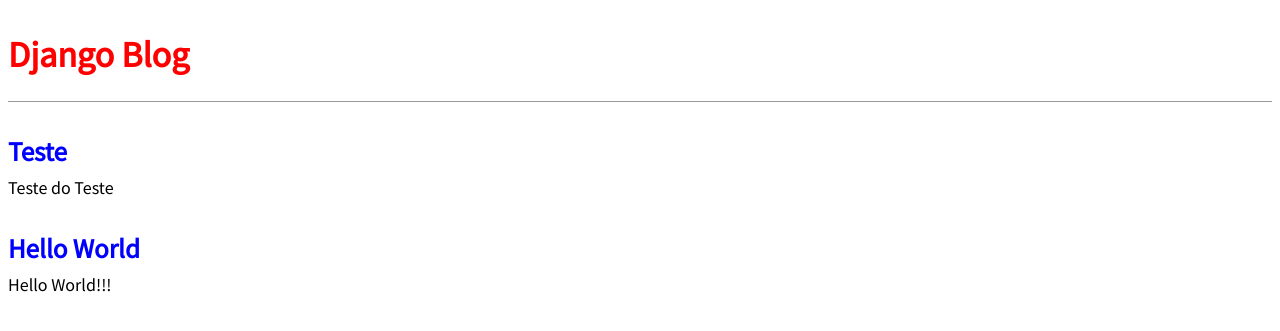
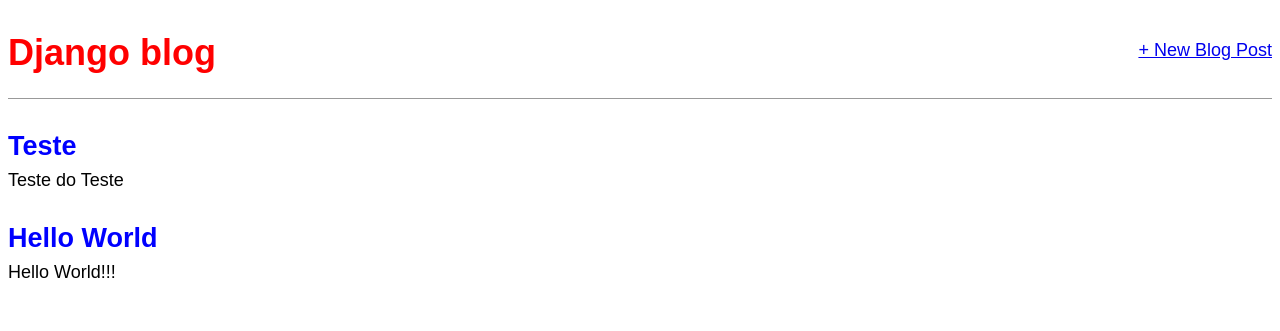
Before and after one commit to Matheusmrs396/tutorialDjango_06, a Django app: page / in a window 1280 px wide. Shown: the top 331 px of the page. Run offline with Django 4.2, Linux system fonts and the light colour scheme; data comes from the database, SQL or seed files in the repository; some web fonts are replaced.

Commit message:
Iniciando tutorial 7 - feito até o passo 2.4

```diff
--- a/blog/templates/base.html
+++ b/blog/templates/base.html
@@ -3,16 +3,20 @@
 <html>
     <head>
         <title>Django blog</title>
-        <link
-        href="https://fonts.googleapis.com/css?family=Source+Sans+Pro:400"
-        rel="stylesheet">
+        <link href="https://fonts.googleapis.com/css?family=\
+        Source+Sans+Pro:400" rel="stylesheet">
         <link href="{% static 'css/base.css' %}" rel="stylesheet">
     </head>
     <body>
-        <header>
-            <h1><a href="{% url 'home' %}">Django Blog</a></h1>
-        </header>
         <div>
+            <header>
+                <div class="nav-left">
+                    <h1><a href="{% url 'home' %}">Django blog</a></h1>
+                </div>
+                <div class="nav-right">
+                    <a href="{% url 'post_new' %}">+ New Blog Post</a>
+                </div>
+            </header>
             {% block content %}
             {% endblock content %}
         </div>
--- a/blog/urls.py
+++ b/blog/urls.py
@@ -1,6 +1,7 @@
 from django.urls import path
-from .views import BlogListView, BlogDetailView
+from .views import BlogListView, BlogDetailView, BlogCreateView
 urlpatterns = [
     path('', BlogListView.as_view(), name='home'),
     path('post/<int:pk>/', BlogDetailView.as_view(),name='post_detail'),
+    path('post/new/', BlogCreateView.as_view(), name='post_new'),
 ]
--- a/blog/views.py
+++ b/blog/views.py
@@ -3,6 +3,7 @@ from django.shortcuts import render
 # Create your views here.
 # blog/views.py
 from django.views.generic import ListView,DetailView
+from django.views.generic.edit import CreateView
 from .models import Post
 
 class BlogListView(ListView):
@@ -12,3 +13,8 @@ class BlogListView(ListView):
 class BlogDetailView(DetailView):
     model = Post
     template_name = 'post_detail.html'
+
+class BlogCreateView(CreateView):
+    model = Post
+    template_name = 'post_new.html'
+    fields = ['title', 'author', 'body']
```
Also changed, not shown: blog/templates/post_new.html (added, +9 -0 lines).
